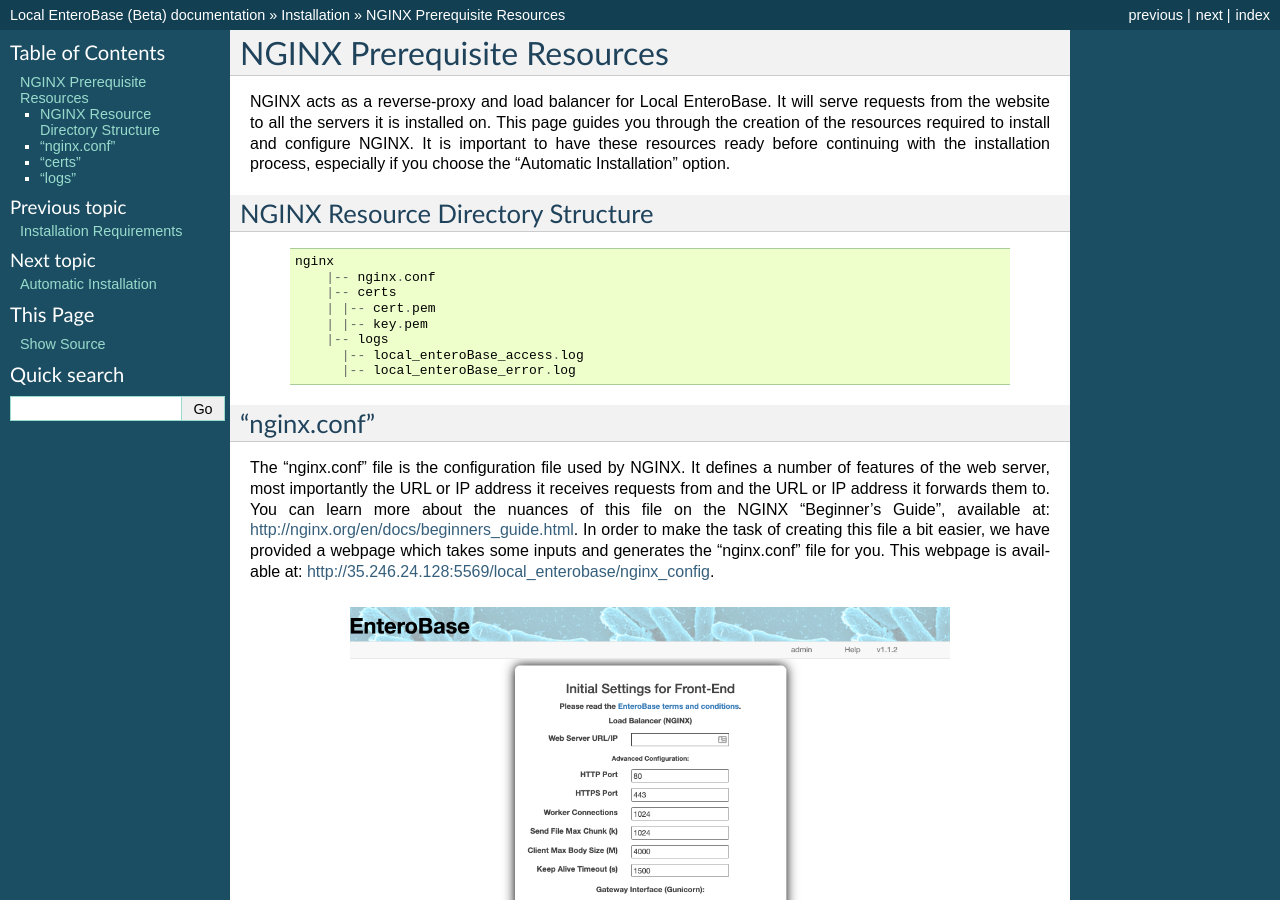
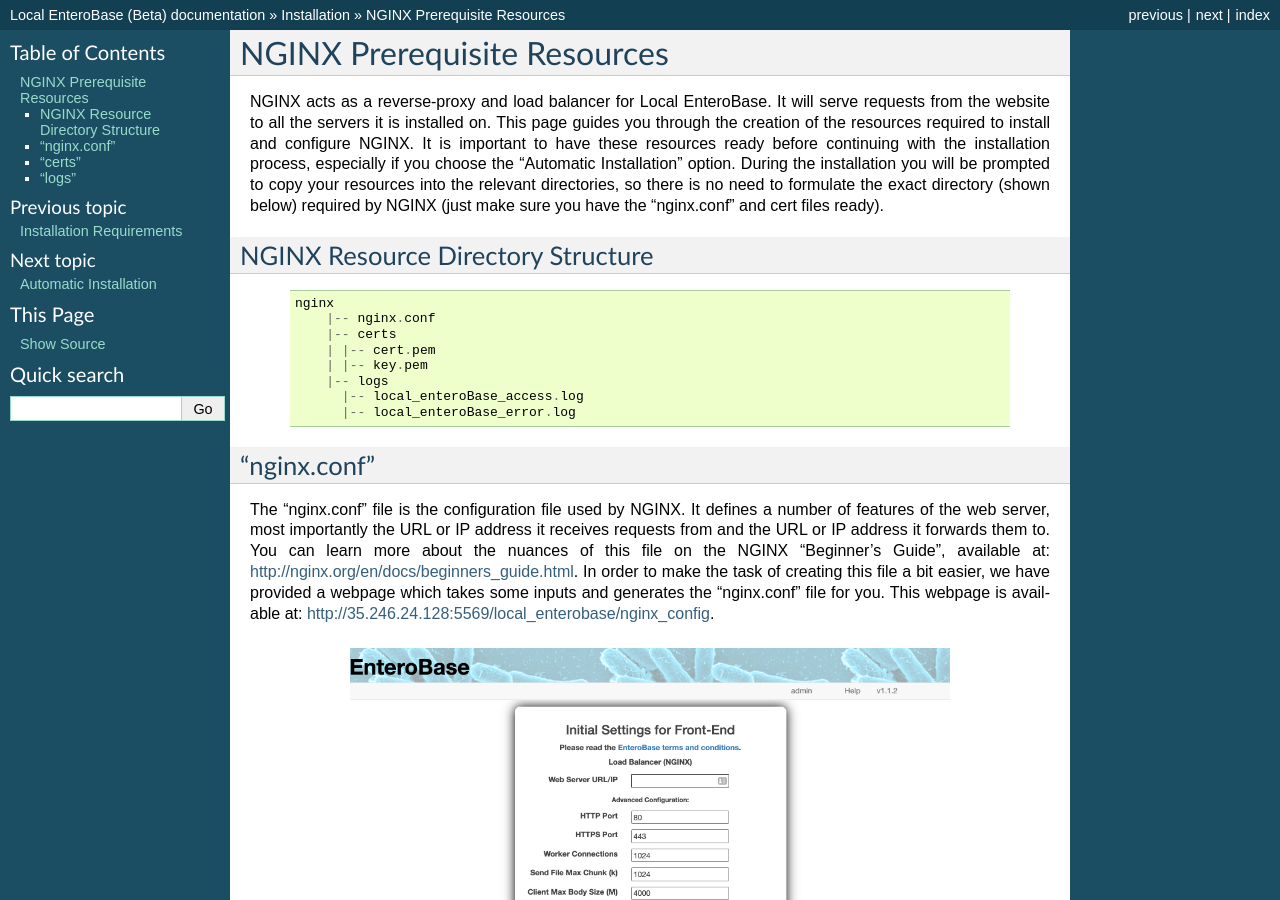
Before and after one commit to khaledk2/leb-beta, a Sphinx documentation site: the page built from docs/installation/nginx_prerequisites.rst, in a window 1280 px wide and 900 px high. Built offline with Sphinx 7.4.7, drawn with Linux system fonts in a browser that asks for light colours; pages that are not in the unit, such as notebooks, are missing from menus; some of the changed text lies outside the part shown.

Commit message:
Update nginx_prerequisites.rst

```diff
--- a/docs/installation/nginx_prerequisites.rst
+++ b/docs/installation/nginx_prerequisites.rst
@@ -3,7 +3,7 @@
 NGINX Prerequisite Resources
 ----------------------------
 
-NGINX acts as a reverse-proxy and load balancer for Local EnteroBase. It will serve requests from the website to all the servers it is installed on. This page guides you through the creation of the resources required to install and configure NGINX. It is important to have these resources ready before continuing with the installation process, especially if you choose the "Automatic Installation" option.
+NGINX acts as a reverse-proxy and load balancer for Local EnteroBase. It will serve requests from the website to all the servers it is installed on. This page guides you through the creation of the resources required to install and configure NGINX. It is important to have these resources ready before continuing with the installation process, especially if you choose the "Automatic Installation" option. During the installation you will be prompted to copy your resources into the relevant directories, so there is no need to formulate the exact directory (shown below) required by NGINX (just make sure you have the "nginx.conf" and cert files ready).
 
 NGINX Resource Directory Structure
 ==================================
@@ -48,15 +48,9 @@
 "certs"
 =======
 
-A valid SSL certificate is required to run Local EnteroBase using HTTPS. For the beta test, a self-signed certificate is sufficient. A self-signed certificate can be generated using the OpenSSL tutorial at: `<https://linuxize.com/post/creating-a-self-signed-ssl-certificate>`_. Please ensure that you rename the generated files to match the filenames shown in figure 1. Alternatively, you can use the certificates provided in the Docker container by default.
+A valid SSL certificate is required to run Local EnteroBase using HTTPS. For the beta test, a self-signed certificate is sufficient. A self-signed certificate can be generated using the OpenSSL tutorial at: `<https://linuxize.com/post/creating-a-self-signed-ssl-certificate>`_. Please ensure that you rename the generated files to match the filenames shown in figure 1. Alternatively, you can use the certificates provided in the Docker container by default. These should be copied into the "$HOME/nginx/certs" file before running NGINX.
 
 "logs"
 ======
 
-The files in the "logs" folder maintain logs output by NGINX. These files can initially be created as empty files using the following commands:
-
-.. code-block:: bash
-
-	  $ mkdir logs
-	  $ touch local_enteroBase_access.log
-	  $ touch local_enteroBase_error.log
+The files in the "logs" folder maintain logs output by NGINX, and start off as empty files. These should be generated automatically so it's not necessary to make these beforehand.
```
